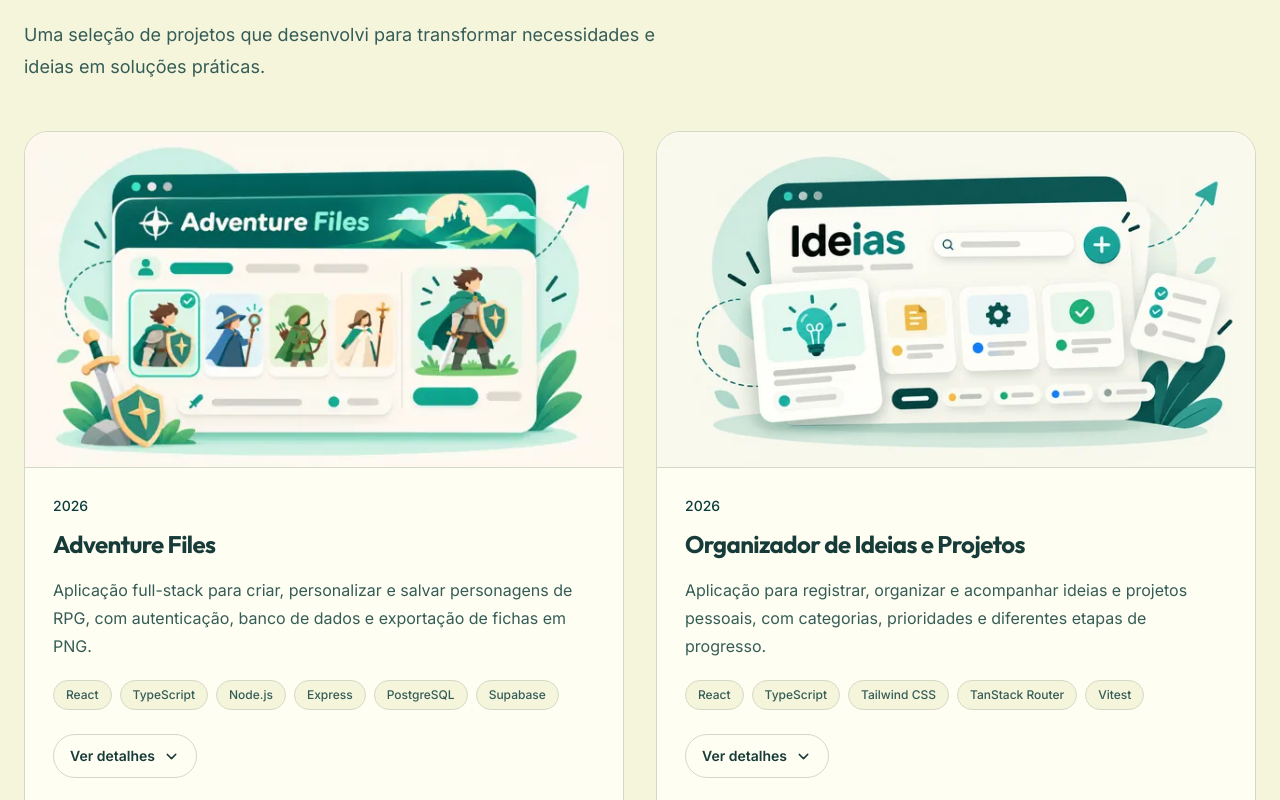
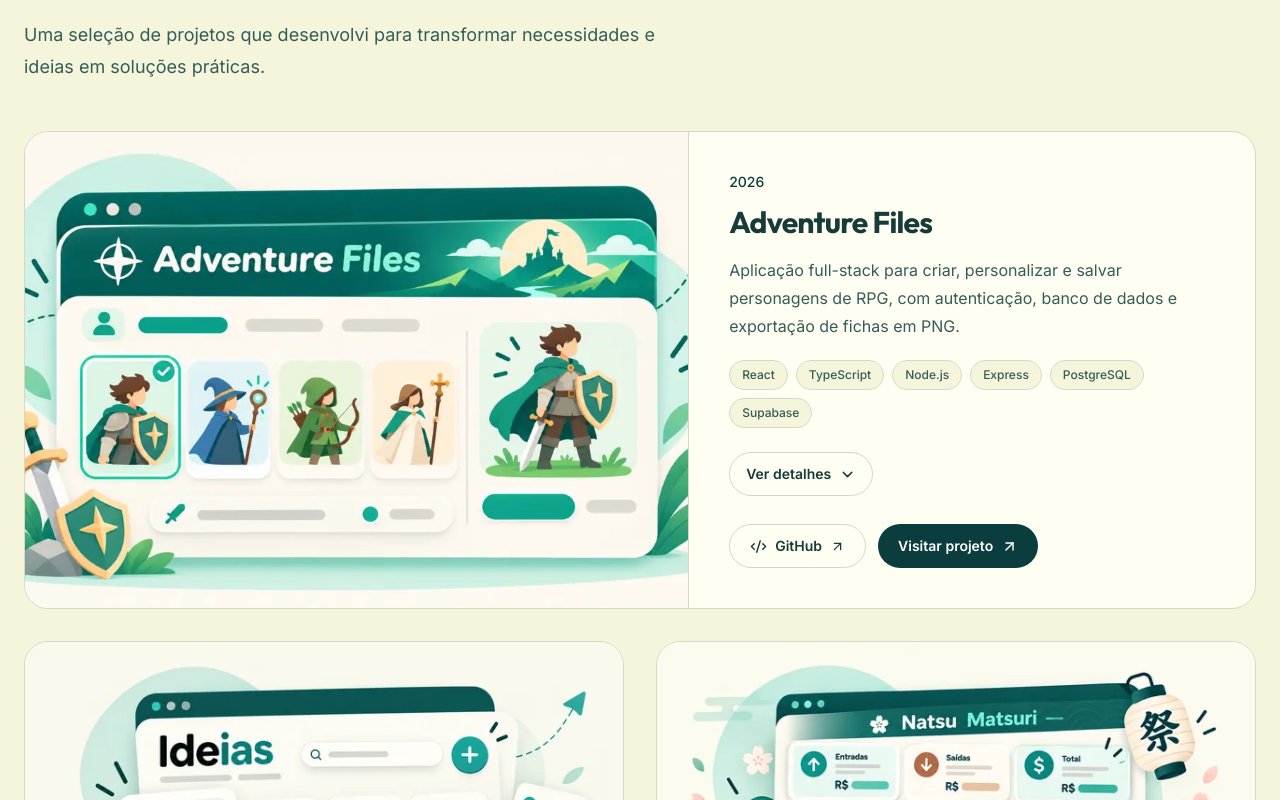
Before and after one commit to AlexandroLeao/developer-portfolio, a React (Vite) app: page / in a window 1280 px wide. Shown: the part 3180-3980 px from the top of the page. Built offline with nearby package versions, Linux system fonts and the light colour scheme.

Commit message:
feat: add featured editorial project card variant

```diff
--- a/src/components/ProjectCard.tsx
+++ b/src/components/ProjectCard.tsx
@@ -10,6 +10,7 @@ import type { Language, Project } from '../data/projects'
 type ProjectCardProps = {
   project: Project
   language: Language
+  featured?: boolean
 }
 
 const translations = {
@@ -40,6 +41,7 @@ const translations = {
 export default function ProjectCard({
   project,
   language,
+  featured = false,
 }: ProjectCardProps) {
   const [isExpanded, setIsExpanded] = useState(false)
 
@@ -47,13 +49,13 @@ export default function ProjectCard({
   const detailsId = `project-details-${project.id}`
 
   return (
-    <article className="flex min-w-0 flex-col overflow-hidden rounded-3xl border border-(--color-border) bg-(--color-surface)">
+    <article className={`flex min-w-0 flex-col overflow-hidden rounded-3xl border border-(--color-border) bg-(--color-surface) ${featured ? "lg:col-span-2 lg:grid lg:grid-cols-[1.08fr_0.92fr]" : ""}`}>
       {/* ILUSTRAÇÃO */}
-      <div className="aspect-video overflow-hidden border-b border-(--color-border) bg-(--color-background)">
+      <div className={`aspect-video overflow-hidden border-b border-(--color-border) bg-(--color-background) ${featured ? "lg:aspect-auto lg:min-h-[360px] lg:border-b-0 lg:border-r" : ""}`}>
         <img
           src={project.image}
           srcSet={project.imageSrcSet}
-          sizes="(min-width: 1024px) 600px, calc(100vw - 3rem)"
+          sizes={featured ? "(min-width: 1024px) 55vw, calc(100vw - 3rem)" : "(min-width: 1024px) 600px, calc(100vw - 3rem)"}
           alt={project.imageAlt[language]}
           loading="lazy"
           decoding="async"
@@ -62,12 +64,12 @@ export default function ProjectCard({
       </div>
 
       {/* CONTEÚDO */}
-      <div className="flex flex-1 flex-col p-5 sm:p-7">
+      <div className={`flex flex-1 flex-col p-5 sm:p-7 ${featured ? "lg:p-10" : ""}`}>
         <span className="mb-3 text-sm font-medium text-(--color-primary)">
           {project.year}
         </span>
 
-        <h3 className="font-display text-2xl font-bold tracking-tight text-(--color-text)">
+        <h3 className={`font-display text-2xl font-bold tracking-tight text-(--color-text) ${featured ? "lg:text-3xl" : ""}`}>
           {project.name}
         </h3>
 
```
